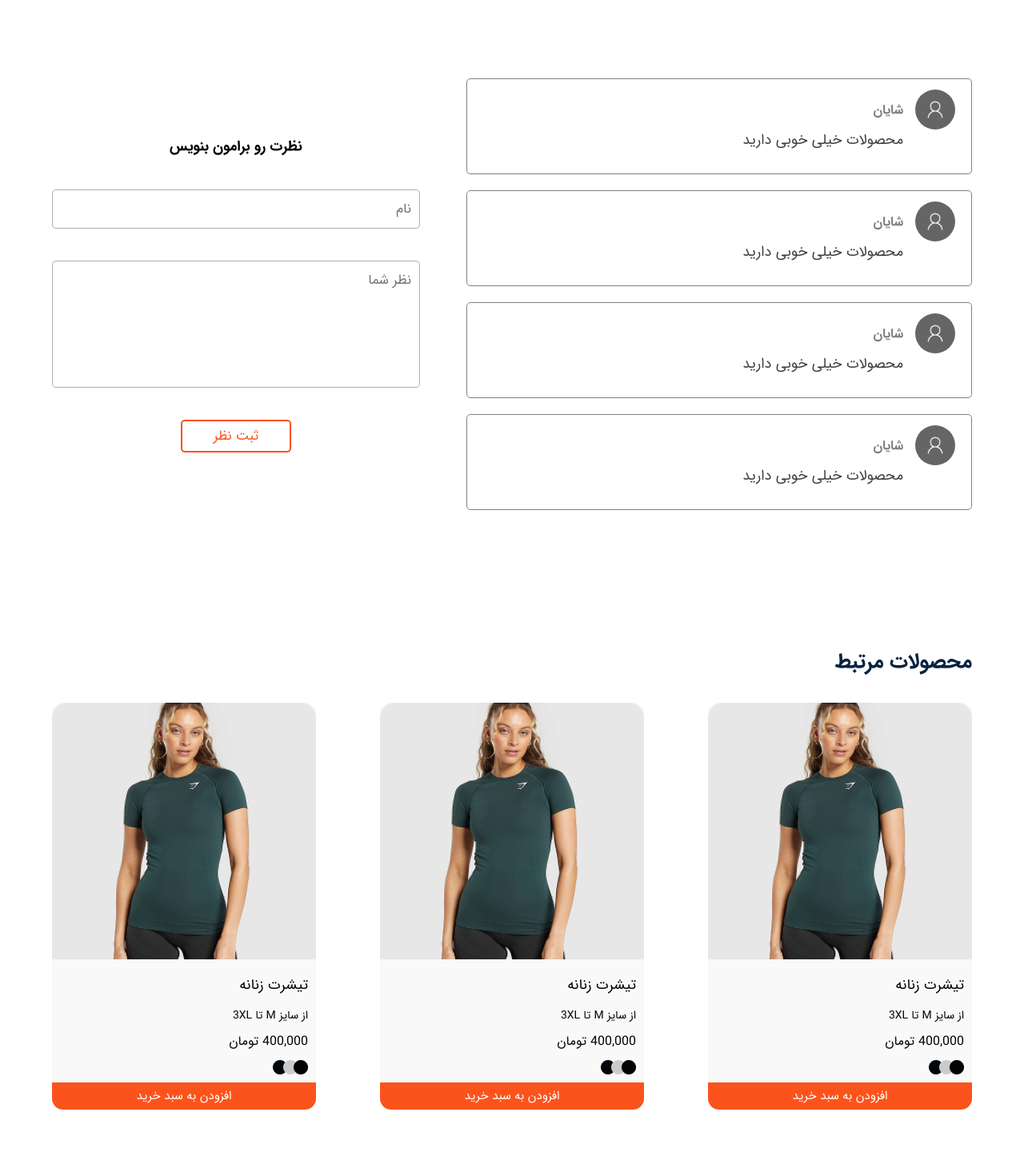
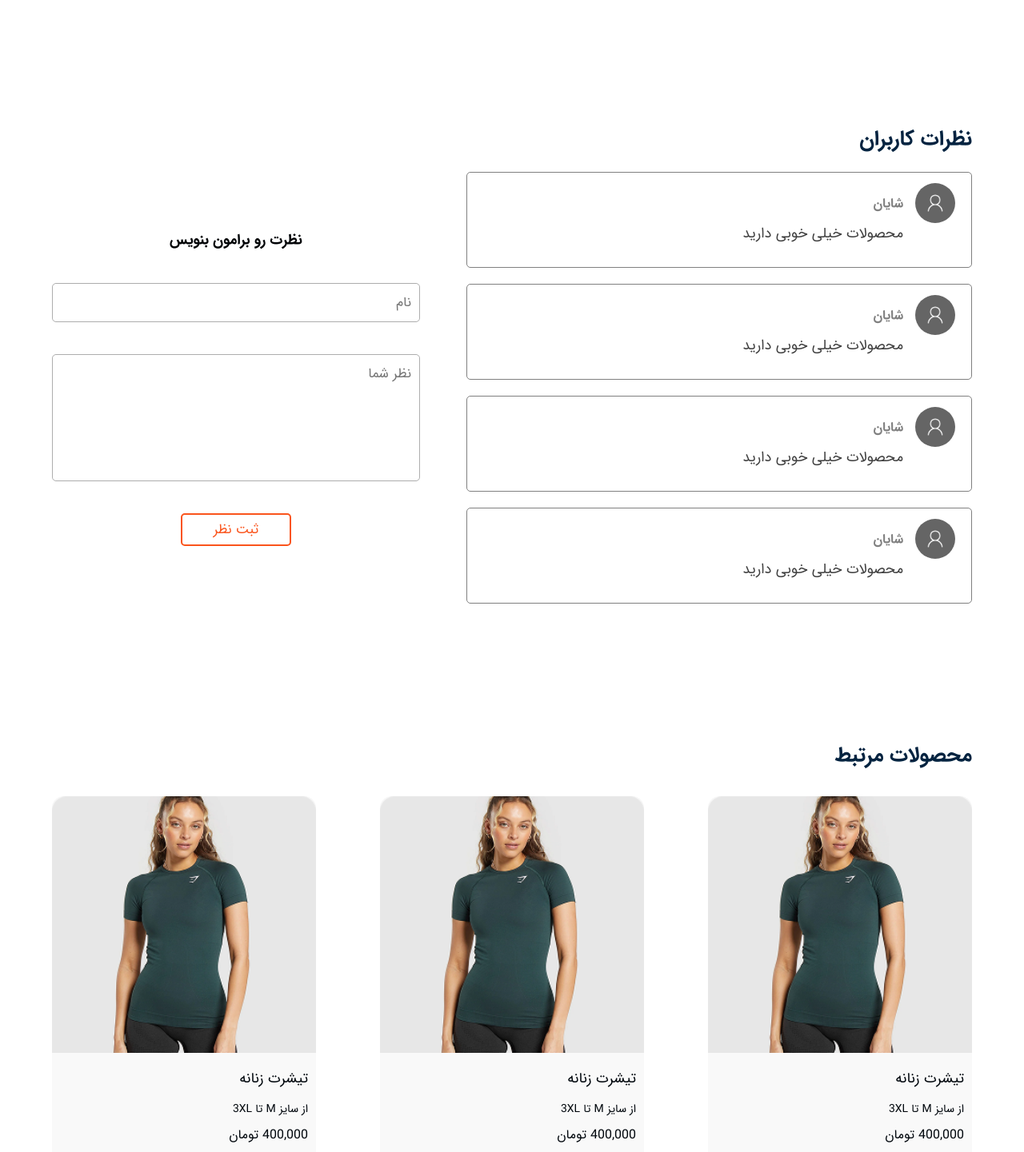
Before and after one commit to NooberThanYall/FitLand, a React (Vite) app: page /MainProduct in a window 1280 px wide. Shown: the part 1003-2444 px from the top of the page at 80% size. Built offline with nearby package versions, Linux system fonts and the light colour scheme.

Commit message:
set title for sections

```diff
--- a/src/Components/CardsShop/CardsShop.tsx
+++ b/src/Components/CardsShop/CardsShop.tsx
@@ -10,7 +10,7 @@ export default function CardsShop() {
             <p className="size-card-shop">از سایز M تا 3XL</p>
             <p className="price-card-shop">400,000 تومان</p>
             <img src="Imgs/colors.png" className='colors-card-shop' />
-            <Link className='btn-submit-card-shop' to={'/MainProduct'}>افزودن به سبد خرید</Link>
+            <Link className='btn-submit-card-shop' to={'/MainProduct'}>مشاهده بیشتر</Link>
         </div>
     )
 }
--- a/src/Components/ProductDetails/ProductDetails.css
+++ b/src/Components/ProductDetails/ProductDetails.css
@@ -145,7 +145,7 @@
 }
 
 .container-comments-and-add-comments{
-    margin-top: 100px;
+    margin-top: 150px;
     display: flex;
     justify-content: space-between;
     align-items: center;
@@ -217,3 +217,11 @@
     top: 70px;
     font-weight: 700;
 }
+
+.title-comments{
+    color: #032340;
+    font-size: 26px;
+    font-weight: 700;
+    position: relative;
+    top: 130px;
+}
--- a/src/Components/ProductDetails/ProductDetails.tsx
+++ b/src/Components/ProductDetails/ProductDetails.tsx
@@ -61,6 +61,7 @@ export default function ProductDetails() {
         <button className='btn-show-more-less-text-product-info' onClick={() => setIsShowMore(!isShowMore)}>{isShowMore ? showless : showMore}</button>
       </div>
 
+        <p className="title-comments">نظرات کاربران</p>
       <div className="container-comments-and-add-comments">
         <div className="container-comments">
           <Comments />
--- a/src/Components/Shop/Shop.css
+++ b/src/Components/Shop/Shop.css
@@ -33,3 +33,11 @@
     width: 100%;
     justify-content: space-between;
 }
+
+.title-all-products{
+    position: absolute;
+    color: #032340;
+    font-size: 26px;
+    font-weight: 700;
+    margin-top: 40px;
+}
--- a/src/Components/Shop/Shop.tsx
+++ b/src/Components/Shop/Shop.tsx
@@ -12,6 +12,7 @@ export default function Shop() {
   return (
     <div className='container'>
       <div className="container-shop">
+        <p className="title-all-products">محصولات</p>
 
         <div className="container-filter-at-shop">
           <button className={`open-filter-btn ${isShowFilter ? 'open-filter-btn-active' : ''}`} onClick={() => setIsShowFilter(!isShowFilter)}>فیلتر <FaFilter /></button>
```
